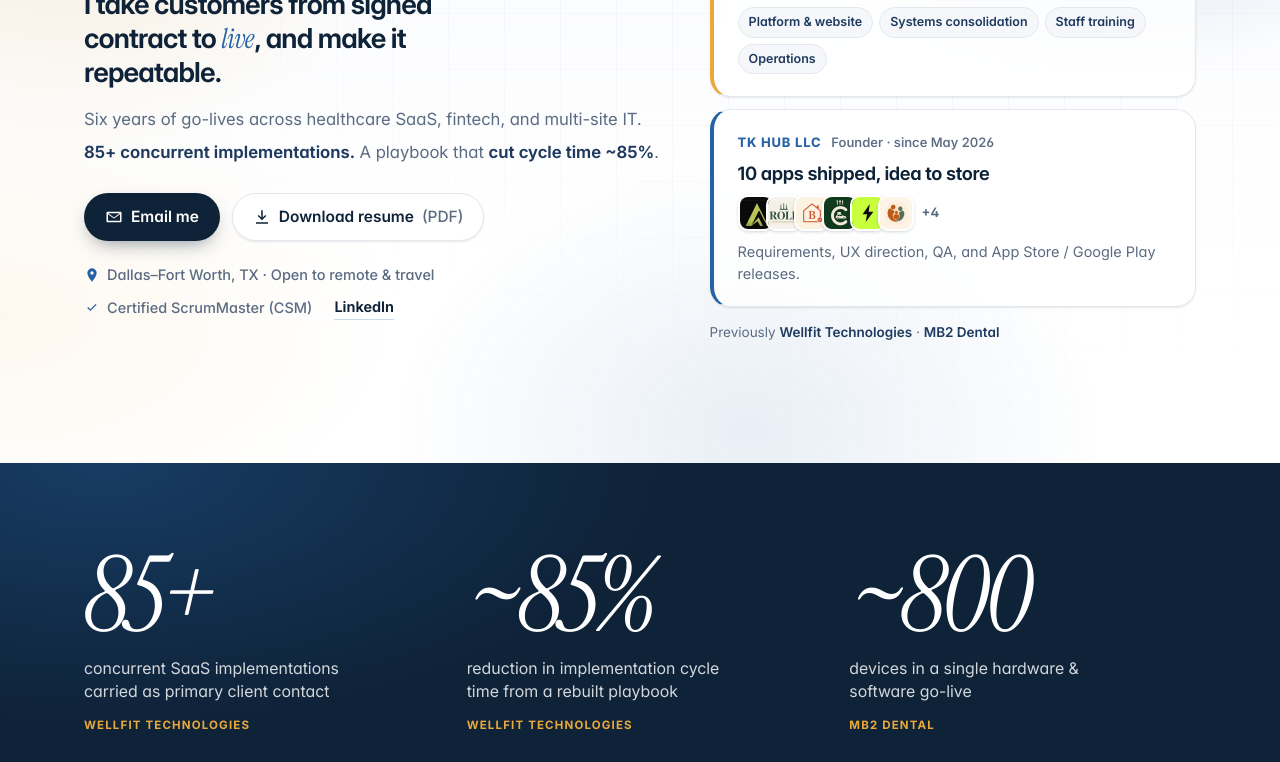
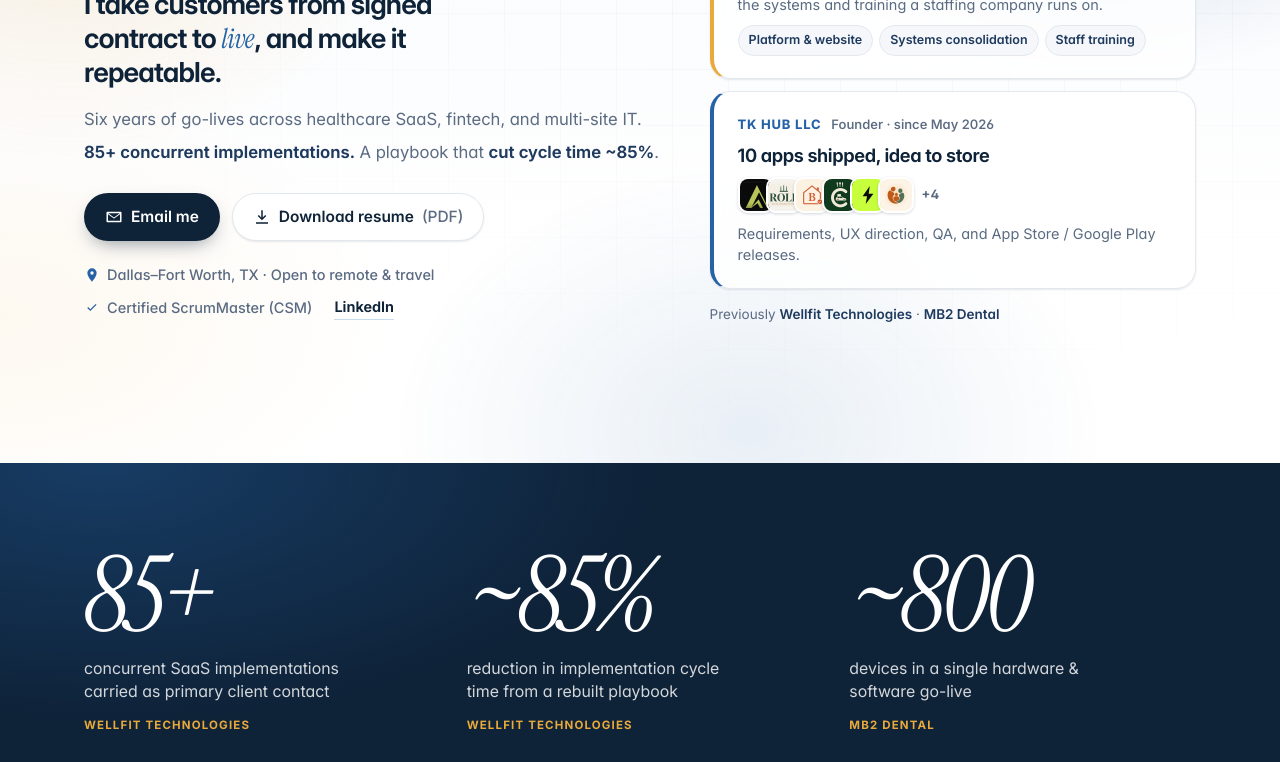
Before and after one commit to terrellfrancistk-cpu/terrell-francis-portfolio, a plain HTML site: page index.html in a window 1280 px wide. Shown: the part 338-1100 px from the top of the page. Drawn offline with Linux system fonts and the light colour scheme.

Commit message:
Now card: drop the extra Operations tag I added (it wrapped onto its own line)

```diff
--- a/index.html
+++ b/index.html
@@ -162,7 +162,7 @@
         <span class="now-org">Talencia by KAD <span class="now-sub">Healthcare staffing</span></span>
         <strong>Director of Technology Development &amp; Operations</strong>
         <span class="now-desc">One staffing platform across web, desktop, and mobile, and the systems and training a staffing company runs on.</span>
-        <span class="now-tags"><span>Platform &amp; website</span><span>Systems consolidation</span><span>Staff training</span><span>Operations</span></span>
+        <span class="now-tags"><span>Platform &amp; website</span><span>Systems consolidation</span><span>Staff training</span></span>
       </a>
       <a class="now-card now-tkhub" href="#products">
         <span class="now-org">TK Hub LLC <span class="now-sub">Founder · since May 2026</span></span>
```
